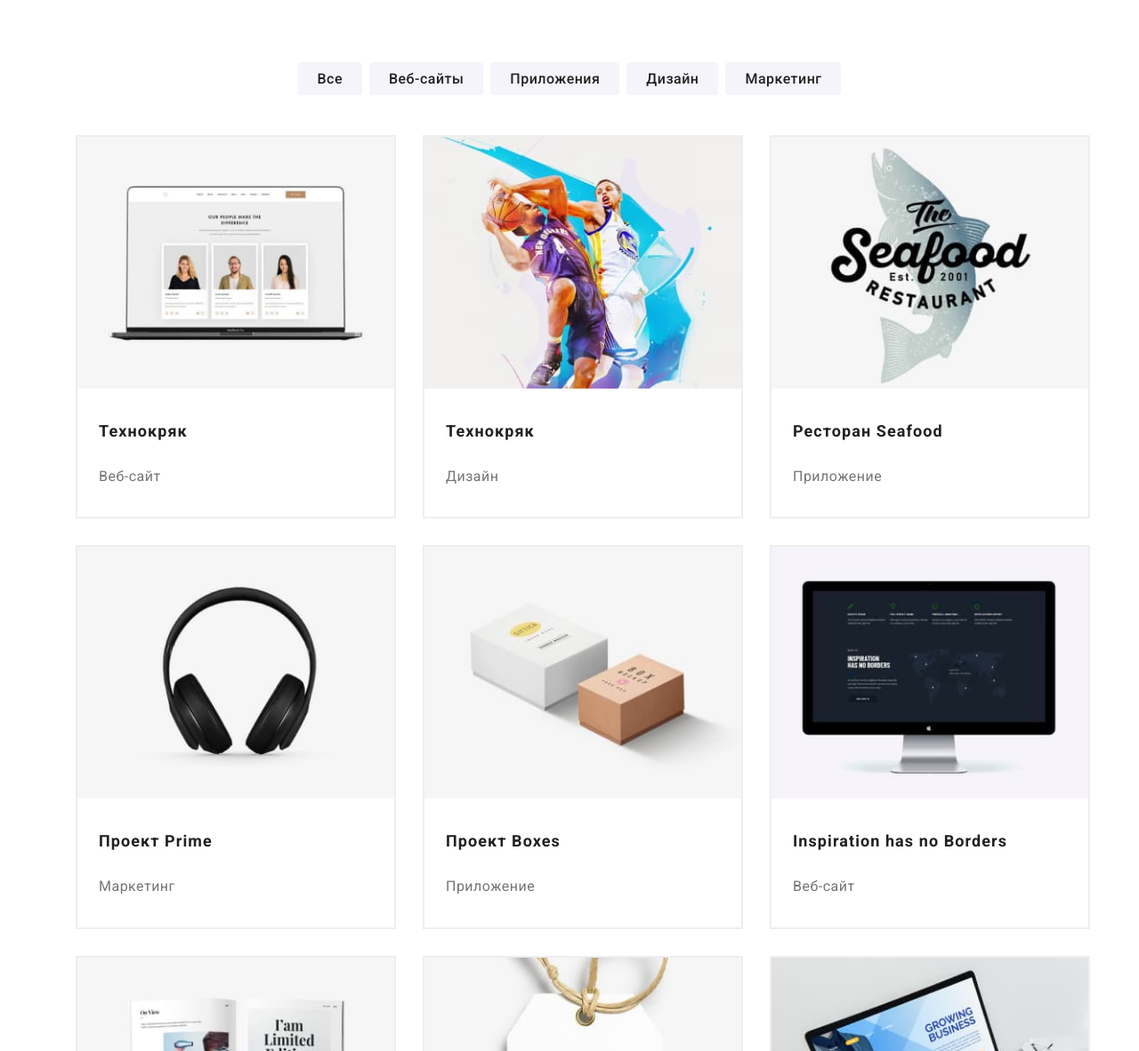
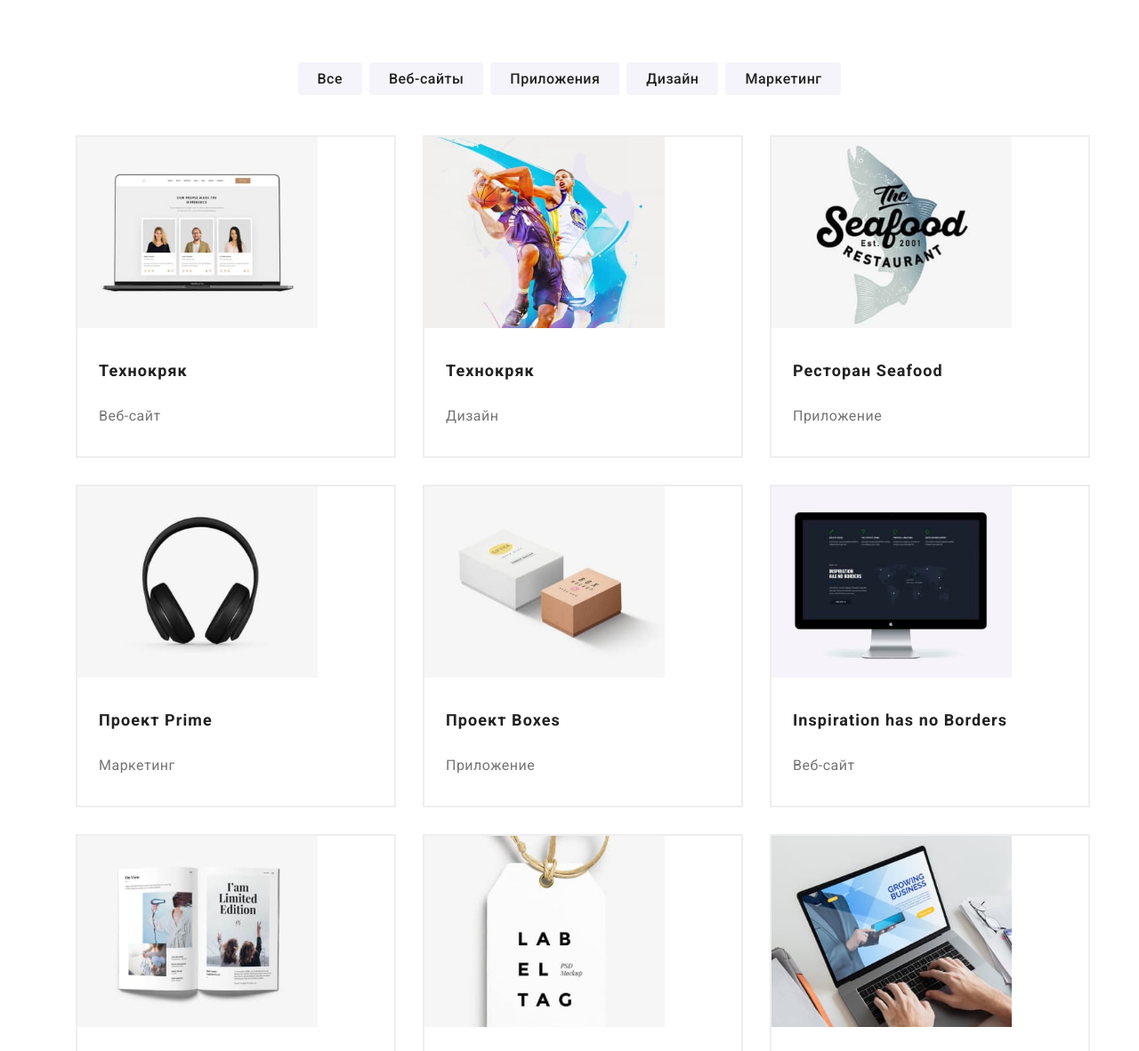
Before and after one commit to Anastasiia-Zubko/goit-markup-hw-08, a plain HTML site: page portfolio.html in a window 1280 px wide. Shown: the part 83-1265 px from the top of the page at 89% size. Drawn offline with nearby package versions, Linux system fonts and the light colour scheme.

Commit message:
applied changes

```diff
--- a/portfolio.html
+++ b/portfolio.html
@@ -105,7 +105,7 @@
                     <li class="item">
                         <a href="" class="item__box">
                             <div class="item__img-overflow">
-                                <img srcset="
+                                <img class="item__pic" srcset="
                       ./images/portfolio1.jpg 1x,
                       ./images/portfolio-1@2x.jpg 2x
                     "
@@ -125,7 +125,7 @@
                     <li class="item">
                         <a href="" class="item__box">
                             <div class="item__img-overflow">
-                                <img srcset="
+                                <img class="item__pic" srcset="
                       ./images/portfolio2.jpg     1x,
                       ./images/portfolio-2@2x.jpg 2x
                     "
@@ -146,7 +146,7 @@
                     <li class="item">
                         <a href="" class="item__box">
                             <div class="item__img-overflow">
-                                <img srcset="
+                                <img class="item__pic" srcset="
                       ./images/portfolio3.jpg     1x,
                       ./images/portfolio-3@2x.jpg 2x
                     "
@@ -166,7 +166,7 @@
                     <li class="item">
                         <a href="" class="item__box">
                             <div class="item__img-overflow">
-                                <img srcset="
+                                <img class="item__pic" srcset="
                       ./images/portfolio4.jpg     1x,
                       ./images/portfolio-4@2x.jpg 2x
                     "
@@ -186,7 +186,7 @@
                     <li class="item">
                         <a href="" class="item__box">
                             <div class="item__img-overflow">
-                                <img  srcset="
+                                <img class="item__pic" srcset="
                       ./images/portfolio5.jpg     1x,
                       ./images/portfolio-5@2x.jpg 2x
                     "
@@ -206,7 +206,7 @@
                     <li class="item">
                         <a href="" class="item__box">
                             <div class="item__img-overflow">
-                                <img srcset="
+                                <img class="item__pic" srcset="
                       ./images/portfolio6.jpg     1x,
                       ./images/portfolio-6@2x.jpg 2x
                     "
@@ -226,7 +226,7 @@
                     <li class="item">
                         <a href="" class="item__box">
                             <div class="item__img-overflow">
-                                <img srcset="
+                                <img class="item__pic" srcset="
                       ./images/portfolio7.jpg     1x,
                       ./images/portfolio-7@2x.jpg 2x
                     "
@@ -247,7 +247,7 @@
                     <li class="item">
                         <a href="" class="item__box">
                             <div class="item__img-overflow">
-                                <img srcset="
+                                <img class="item__pic" srcset="
                       ./images/portfolio8.jpg     1x,
                       ./images/portfolio-8@2x.jpg 2x
                     "
@@ -267,7 +267,7 @@
                     <li class="item">
                         <a href="" class="item__box">
                             <div class="item__img-overflow">
-                                <img srcset="
+                                <img class="item__pic" srcset="
                       ./images/portfolio9.jpg     1x,
                       ./images/portfolio-9@2x.jpg 2x
                     "
--- a/sass/components/_common.scss
+++ b/sass/components/_common.scss
@@ -30,7 +30,10 @@ img {
   margin: 0 auto;
   display: flow-root;
   padding: 0 15px;
-  @media screen and (min-width: 320px) {
+  @media screen and (min-width: 320px) and (max-width: 479px) {
+    width: 320px;
+  }
+  @media screen and (min-width: 480px) {
     width: 480px;
   }
   @media screen and (min-width: 768px) {
--- a/sass/components/_footer.scss
+++ b/sass/components/_footer.scss
@@ -21,7 +21,7 @@ footer a:not(.logo):focus {
     padding: 60px 89px 60px 76px;
     flex-wrap: wrap;
   }
-  @media screen and (max-width: 768px) {
+  @media screen and (max-width: 767px) {
     display: flex;
     flex-direction: column;
     align-items: center;
--- a/sass/components/_header.scss
+++ b/sass/components/_header.scss
@@ -51,7 +51,7 @@ header a:not(.logo):focus {
   }
 }
 .header-container__contacts {
-  @media screen and (max-width: 768px) {
+  @media screen and (max-width: 767px) {
     visibility: hidden;
   }
   @media screen and (max-width: 1119px) {
@@ -179,7 +179,7 @@ header a:not(.logo):focus .header-container__nav-contact-icon {
   padding: 32px;
   z-index: 999;
   overflow: hidden;
-  transform: translateX(100%);
+  transform: translateX(150%);
   transition: transform 250ms ease-in-out;
 }
 .menu-container.is-open {
--- a/sass/components/_portfolio-item-section.scss
+++ b/sass/components/_portfolio-item-section.scss
@@ -21,6 +21,17 @@
   }
   @media screen and (min-width: 1200px) {
     flex-basis: calc(100% / 3 - 30px);
+  }
+}
+.item__pic {
+  width: 450px;
+  @media screen and (min-width: 768px) {
+    max-width: 354px;
+    width: 354px;
+  }
+  @media screen and (min-width: 1200px) {
+    max-width: 270px;
+    width: 270px;
   }
 }
 .item__box {
--- a/sass/components/_section-hero.scss
+++ b/sass/components/_section-hero.scss
@@ -39,13 +39,9 @@
         url("../images/hero-img768-@2x.jpg");
     }
   }
-
   @media screen and (min-width: 1200px) {
-    padding-top: 200px;
-    padding-bottom: 200px;
     max-width: 1600px;
     height: 600px;
-
     background-image: linear-gradient(
         rgba(47, 48, 58, 0.4),
         rgba(47, 48, 58, 0.4)
```
Also changed, not shown: css/main.css, css/main.min.css, 2 other files.
